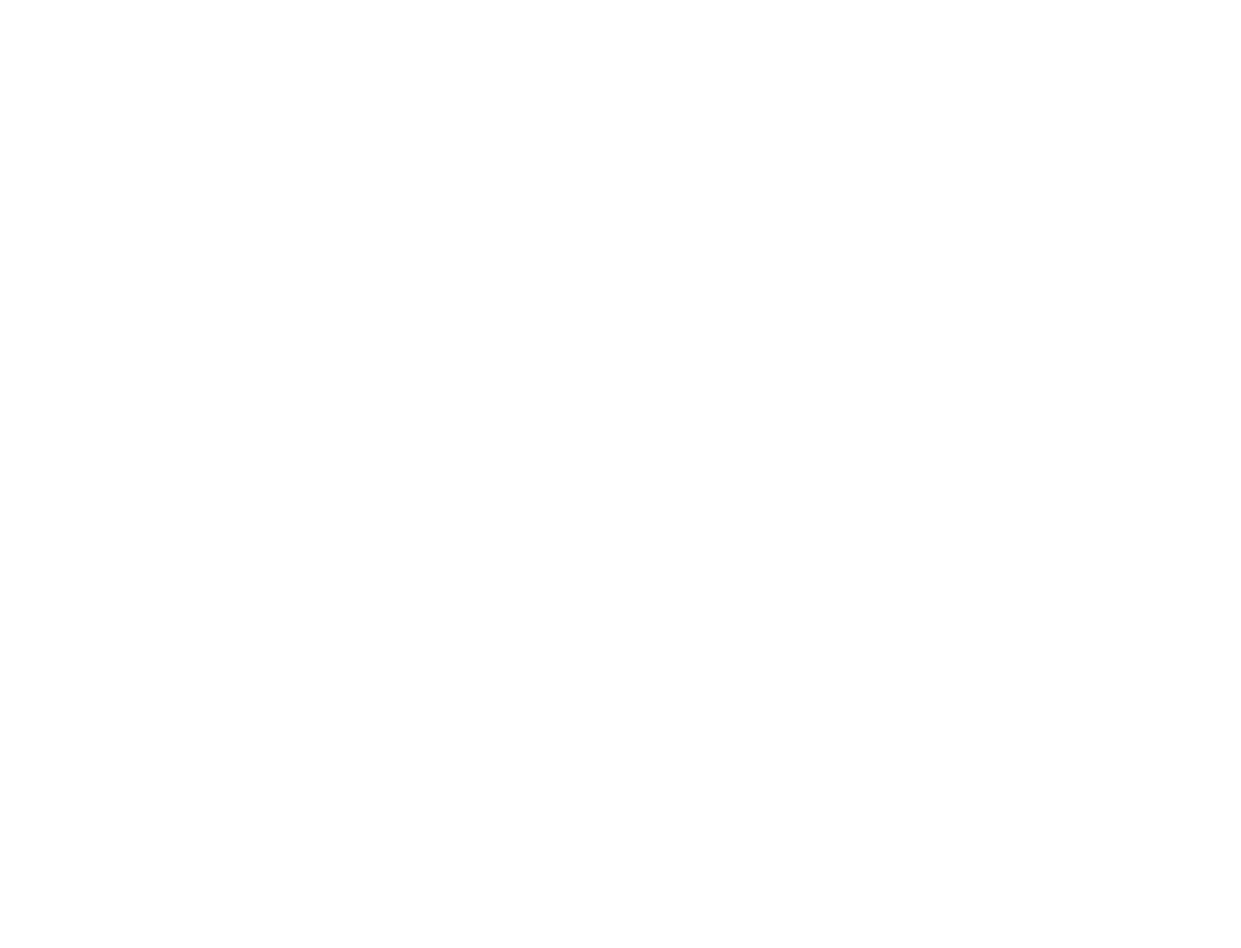
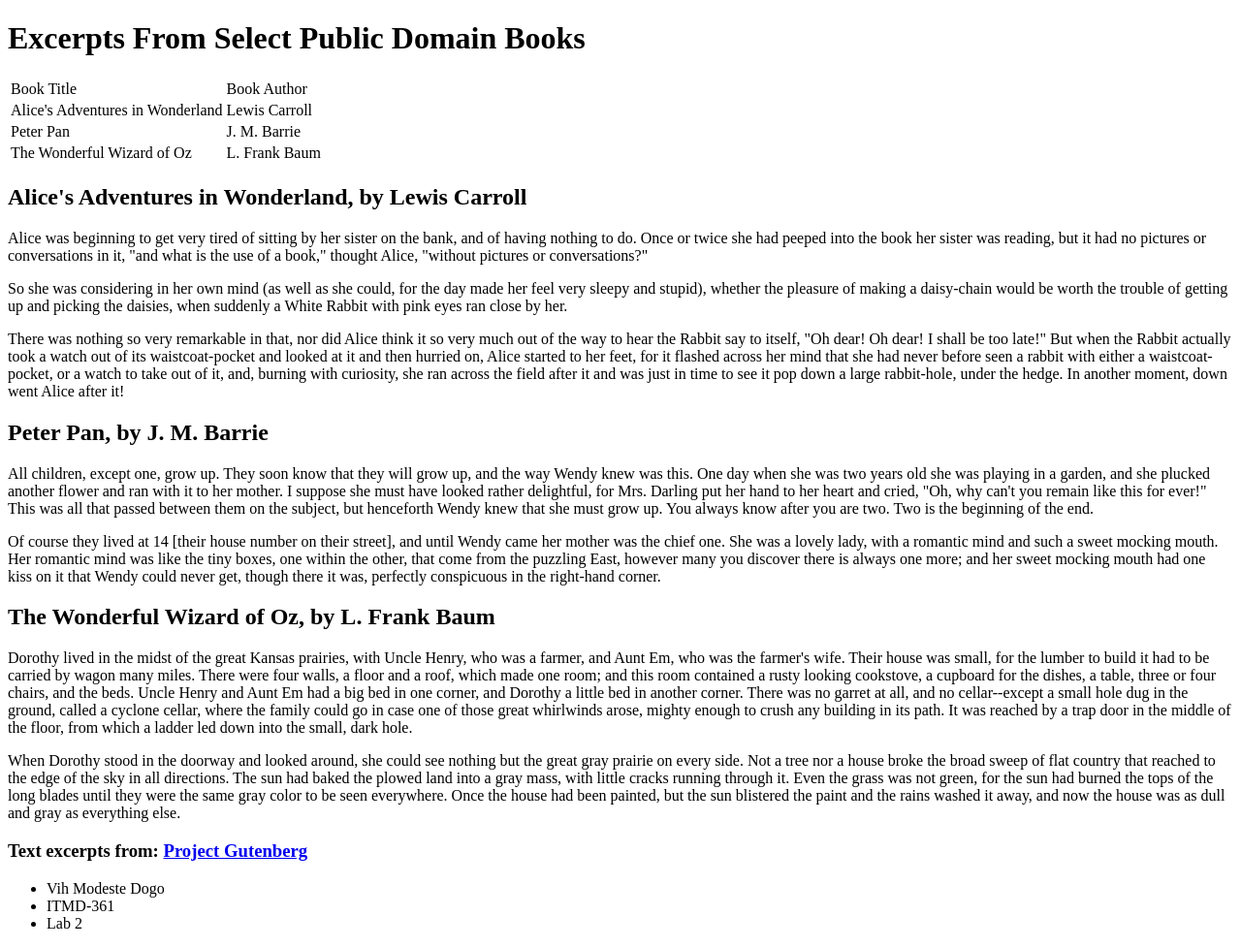
Before and after one commit to dvmodeste/Lab-3, a plain HTML site: page index.html in a window 1280 px wide. Shown: the whole page at 97% size. Before the commit the page ends 800 px from the top, so only its background shows below. Drawn offline with Linux system fonts and the light colour scheme.

Commit message:
html file edited

```diff
--- a/index.html
+++ b/index.html
@@ -1,12 +1,64 @@
 <!DOCTYPE html>
-<html>
+<html lang="en">
   <head>
    <meta charset="utf-8">
-   <title></title>
+   <title>Excerpts From Select Public Domain Books</title>
   </head>
-  <body>
+<body>
+  <h1>Excerpts From Select Public Domain Books</h1>
+  <table>
+    <tr>
+	  <td>Book Title</td>
+      <td>Book Author</td>
+	</tr>
+	 <tr>
+	  <td>Alice's Adventures in Wonderland</td>
+      <td>Lewis Carroll</td>
+	 </tr>
+	 <tr>
+	  <td>Peter Pan</td>
+      <td>J. M. Barrie</td>
+	 </tr>
+	 <tr>
+	  <td>The Wonderful Wizard of Oz</td>
+      <td>L. Frank Baum</td>
+	 </tr>
+  </table>
+  <h2>Alice's Adventures in Wonderland, by Lewis Carroll</h2>
+   <p>Alice was beginning to get very tired of sitting by her sister on the bank, and of having nothing to do. Once or twice she had peeped into the book her sister was reading, but it had no pictures or
+     conversations in it, "and what is the use of a book," thought Alice, "without pictures or conversations?"</p>
+   <p>So she was considering in her own mind (as well as she could, for the day made her feel very sleepy and stupid), whether the pleasure of making a daisy-chain would be worth the trouble of getting up and
+   picking the daisies, when suddenly a White Rabbit with pink eyes ran close by her.</p>
+   <p>There was nothing so very remarkable in that, nor did Alice think it so very much out of the way to hear the Rabbit say to itself, "Oh dear! Oh dear! I shall be too late!" But when the Rabbit actually took a
+   watch out of its waistcoat-pocket and looked at it and then hurried on, Alice started to her feet, for it flashed across her mind that she had never before seen a rabbit with either a waistcoat-pocket, or a
+   watch to take out of it, and, burning with curiosity, she ran across the field after it and was just in time to see it pop down a large rabbit-hole, under the hedge. In another moment, down went Alice after it!</p>
 
-  </body>
+   <h2>Peter Pan, by J. M. Barrie</h2>
+     <p>All children, except one, grow up. They soon know that they will grow up, and the way Wendy knew was this. One day when she was two years old she was playing in a garden, and she plucked another
+	 flower and ran with it to her mother. I suppose she must have looked rather delightful, for Mrs. Darling put her hand to her heart and cried, "Oh, why can't you remain like this for ever!" This was all that
+	 passed between them on the subject, but henceforth Wendy knew that she must grow up. You always know after you are two. Two is the beginning of the end.</p>
+	 <p>Of course they lived at 14 [their house number on their street], and until Wendy came her mother was the chief one. She was a lovely lady, with a
+	 romantic mind and such a sweet mocking mouth. Her romantic mind was like the tiny boxes, one within the other, that come from the puzzling East, however many you discover there is always one more; and her sweet mocking mouth had one kiss on it that
+	 Wendy could never get, though there it was, perfectly conspicuous in the right-hand corner.</p>
+
+	<h2>The Wonderful Wizard of Oz, by L. Frank Baum</h2>
+	  <p>Dorothy lived in the midst of the great Kansas prairies, with Uncle Henry, who was a farmer, and Aunt Em, who was the farmer's wife.  Their house was small, for the lumber to build it had to be carried by
+	  wagon many miles.  There were four walls, a floor and a roof, which made one room; and this room contained a rusty looking cookstove, a cupboard for the dishes, a table, three or four chairs, and the
+	  beds.  Uncle Henry and Aunt Em had a big bed in one corner, and Dorothy a little bed in another corner.  There was no garret at all, and no cellar--except a small hole dug in the ground, called a cyclone
+	  cellar, where the family could go in case one of those great whirlwinds arose, mighty enough to crush any building in its path.  It was reached by a trap door in the middle of the floor, from which a ladder
+	  led down into the small, dark hole.</p>
+	  <p>When Dorothy stood in the doorway and looked around, she could see nothing but the great gray prairie on every side.  Not a tree nor a house broke the broad sweep of flat country that reached to the edge
+	  of the sky in all directions.  The sun had baked the plowed land into a gray mass, with little cracks running through it.  Even the grass was not green, for the sun had burned the tops of the long blades until
+	  they were the same gray color to be seen everywhere.  Once the house had been painted, but the sun blistered the paint and the rains washed it away, and now the house was as dull and gray as everything
+	  else.</p>
+	<h3>Text excerpts from: <a href="http://www.gutenberg.org">Project Gutenberg </a>
+	</h3>
+ 	 <ul>
+	 <li>Vih Modeste Dogo</li>
+	 <li>ITMD-361</li>
+	 <li>Lab 2</li>
+	 </ul>
   <footer>
   </footer>
+</body>
 </html>
```
